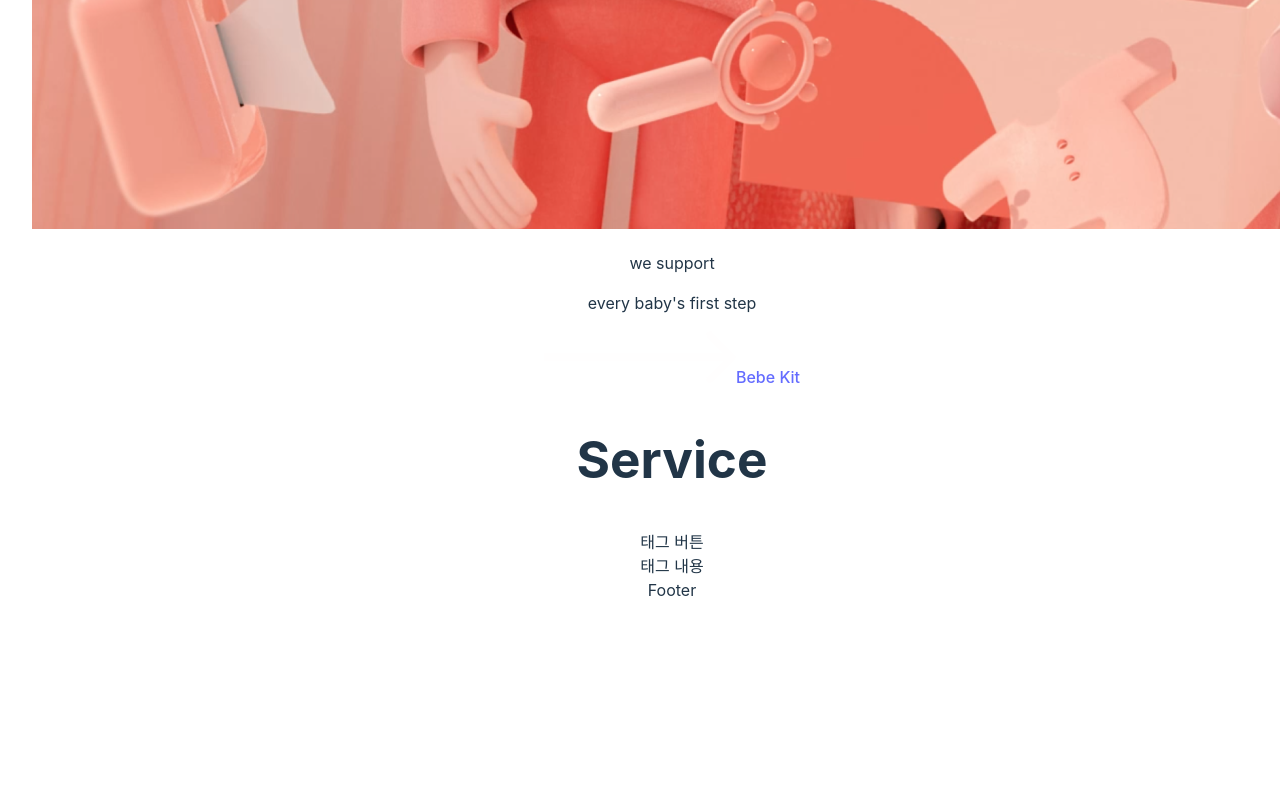
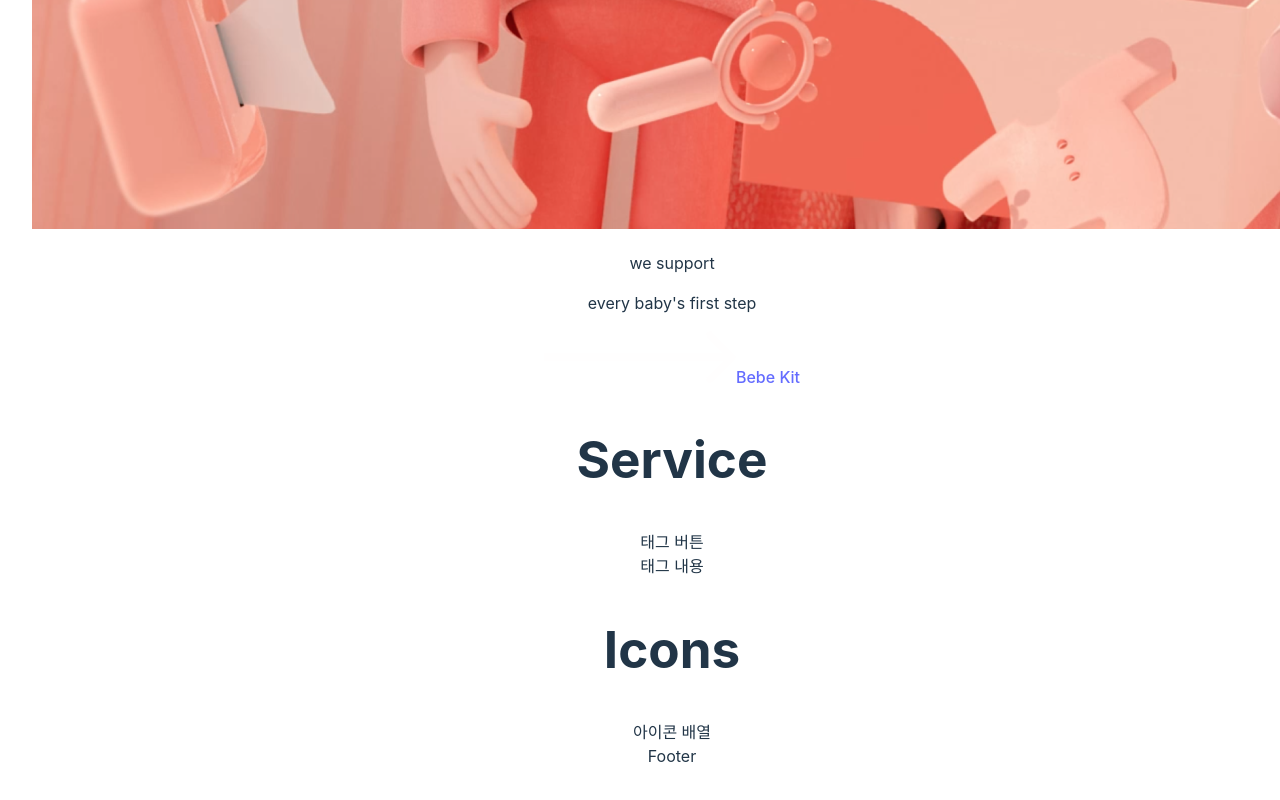
Before and after one commit to tae2seat/bebe-react, a React (Vite) app: page / in a window 1280 px wide. Shown: the part 727-1527 px from the top of the page. Before the commit the page ends 1361 px from the top, so only its background shows below. Built offline with nearby package versions, Linux system fonts and the light colour scheme.

Commit message:
아이콘 components 추가

```diff
--- /dev/null
+++ b/src/components/company/Icons.jsx
@@ -0,0 +1,8 @@
+export default function Icons() {
+  return (
+    <section>
+      <h1>Icons</h1>
+      <div>아이콘 배열</div>
+    </section>
+  );
+}
--- a/src/pages/Home.jsx
+++ b/src/pages/Home.jsx
@@ -1,4 +1,5 @@
 import Banner from "../components/company/Banner";
+import Icons from "../components/company/Icons";
 import Service from "../components/company/Service";
 
 export default function Home() {
@@ -6,6 +7,7 @@ export default function Home() {
     <>
       <Banner />
       <Service />
+      <Icons />
     </>
   );
 }
```
